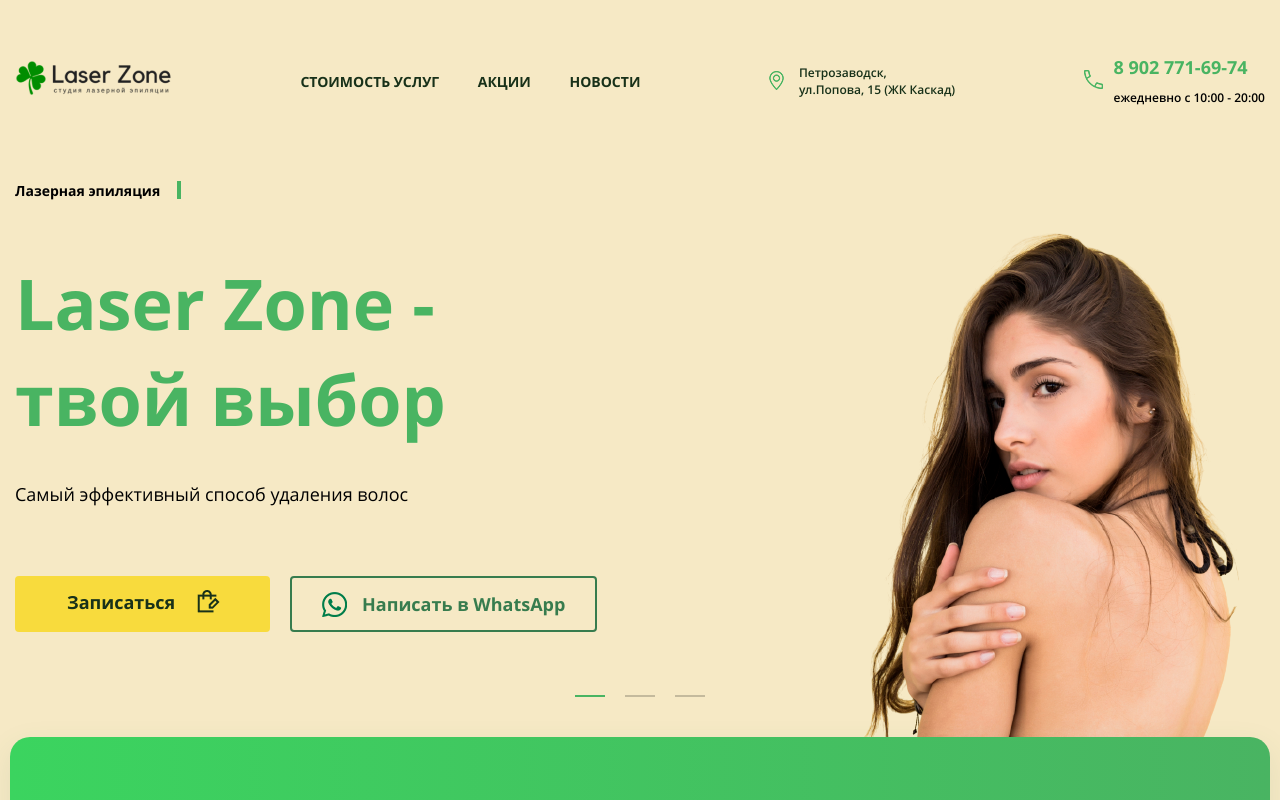
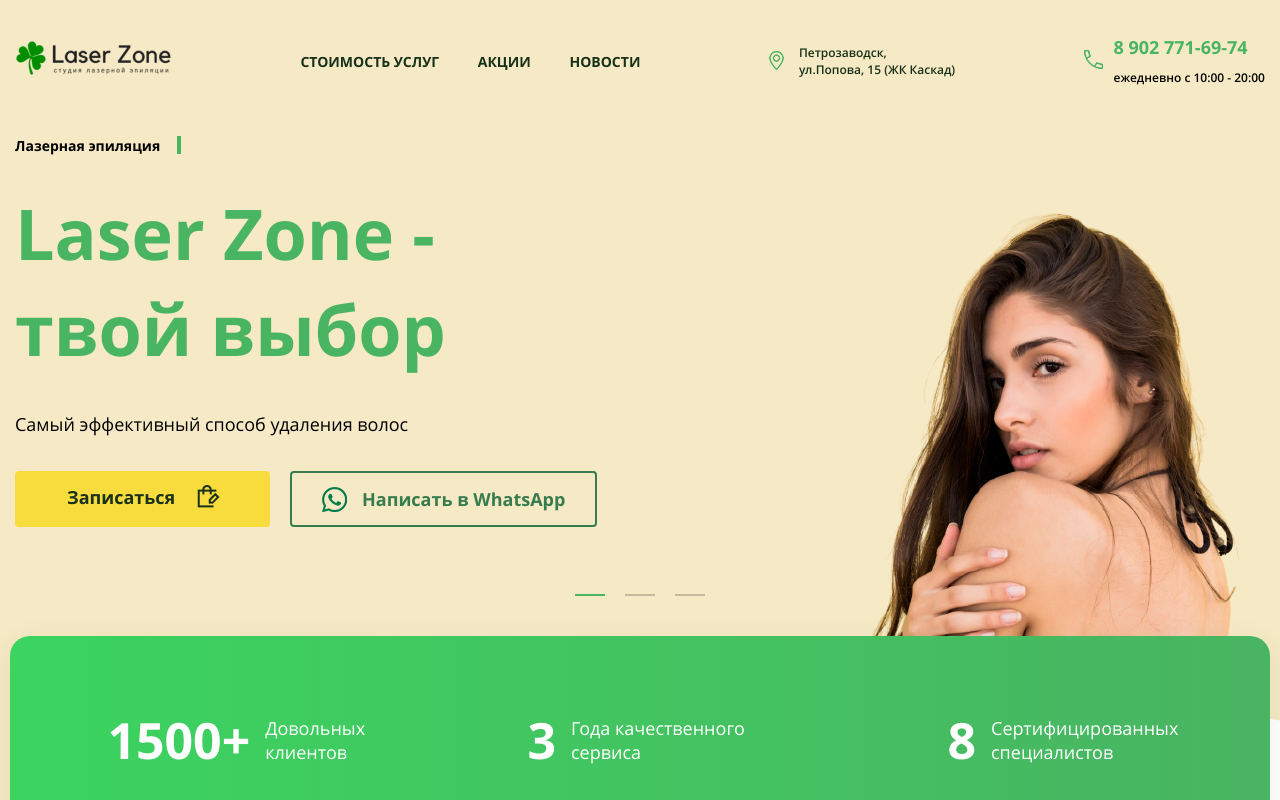
Before and after one commit to shishmaryov/laser-zone, a website: page source/index.html in a window 1280 px wide. Shown: the top 800 px of the page. Drawn offline with nearby package versions, Linux system fonts and the light colour scheme; files that its build step writes are made by us from their sources.

Commit message:
1 slider

```diff
--- a/source/sass/blocks/_header.scss
+++ b/source/sass/blocks/_header.scss
@@ -3,7 +3,7 @@
 	flex-wrap: wrap;
 	justify-content: space-between;
 	align-items: center;
-	padding-top: 55px;
+	padding-top: 35px;
 
 	@media(min-width: 1024px) {
 		flex-direction: row;
--- a/source/sass/blocks/_promo.scss
+++ b/source/sass/blocks/_promo.scss
@@ -20,6 +20,7 @@
 			@media(min-width: 1024px)
 			{
 				padding-bottom: 0;
+				height: 550px;
 			}
 		}
 
@@ -73,7 +74,8 @@
 		position: relative;
 
 		width: 146px;
-		margin-top: 75px;
+		margin-top: 50px;
+		margin-bottom: 30px;
 
 		&::after
 		{
@@ -109,7 +111,7 @@
 	&__description
 	{
 		margin-top: 0;
-		margin-bottom: 70px;
+		margin-bottom: 35px;
 
 		text-align: center;
 
--- a/source/sass/blocks/_stock.scss
+++ b/source/sass/blocks/_stock.scss
@@ -54,6 +54,8 @@
 		position: relative;
 
 		width: 100px;
+
+		margin-top: 85px;
 
 		&::after
 		{
```
Also changed, not shown: build/css/style.css, build/css/style.min.css, 1 other file.
